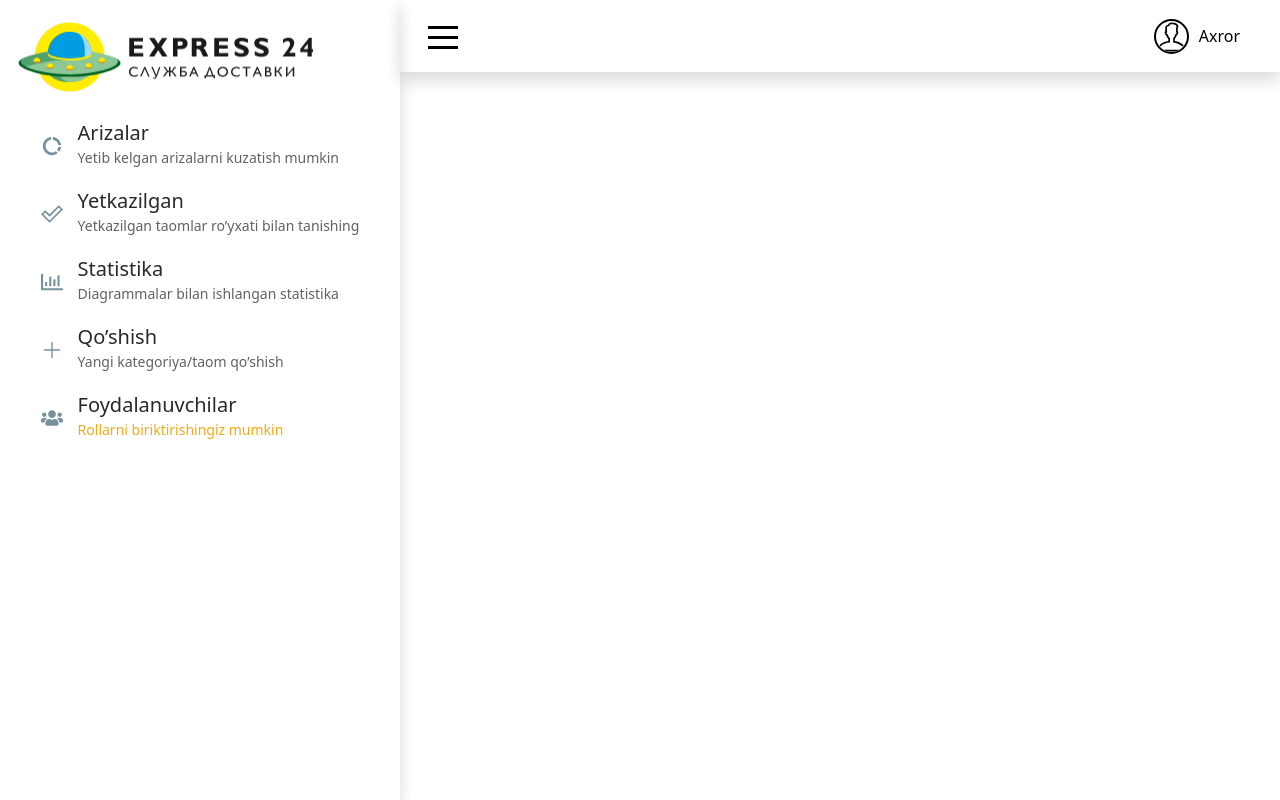
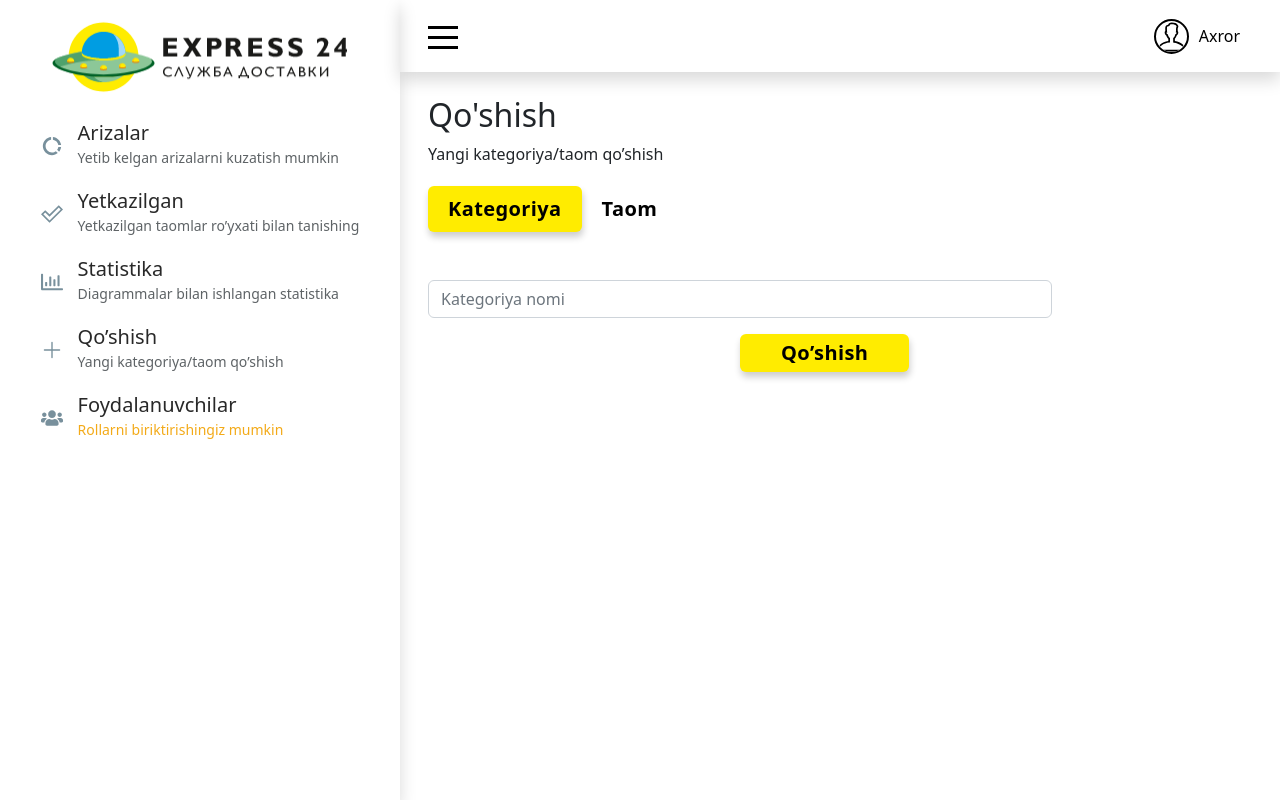
Before and after one commit to sanjar726527/13-14-dars-vazifa, a React (Create React App) app: page /admin/add in a window 1280 px wide. Built offline with nearby package versions, Linux system fonts and the light colour scheme.

Commit message:
five commit

```diff
--- /dev/null
+++ b/src/GlobalWrapper.js
@@ -0,0 +1,7 @@
+import styled from 'styled-components';
+
+const GlobalWrapper = styled.section`
+
+`;
+
+export default GlobalWrapper;
--- a/src/index.js
+++ b/src/index.js
@@ -4,12 +4,15 @@ import "bootstrap/dist/css/bootstrap.css";
 import App from "./App";
 import { BrowserRouter } from "react-router-dom";
 import { ContextProvider } from "./context/context";
+import GlobalWrapper from './GlobalWrapper';
 
 const root = ReactDOM.createRoot(document.getElementById("root"));
 root.render(
   <BrowserRouter>
     <ContextProvider>
-      <App />
+      <GlobalWrapper>
+        <App />
+      </GlobalWrapper>
     </ContextProvider>
   </BrowserRouter>
 );
--- a/src/pages/AdminPage/AdminPageWrapper.js
+++ b/src/pages/AdminPage/AdminPageWrapper.js
@@ -2,12 +2,13 @@ import styled from "styled-components";
 
 const AdminPageWrapper = styled.section`
   display: flex;
-  height: 100vh;
+
   aside {
     width: 400px;
+    min-height: 100vh;
     .aside-row {
       display: flex;
-      flex-wrap: wrap;
+      flex-direction: column;
       gap: 20px;
       text-align: center;
       img {
--- a/src/pages/AdminPages/AddPage/AddPageWrapper.js
+++ b/src/pages/AdminPages/AddPage/AddPageWrapper.js
@@ -1,7 +1,49 @@
-import styled from 'styled-components';
+import styled from "styled-components";
 
 const AddPageWrapper = styled.section`
+  padding-bottom: 50px;
+  @media (min-width: 576px) {
+    .col-sm-3 {
+      flex: 0 0 auto;
+      width: 100%;
+    }
+  }
+  .addPage-tabs {
+    margin-top: 20px;
+  }
+  .nav-pills .nav-link.active,
+  .nav-pills .show > .nav-link {
+    background-color: #ffec00;
+    color: black;
+    box-shadow: 1px 5px 7px rgba(0, 0, 0, 0.2);
+    font-size: 20px;
+    font-weight: 600;
+    line-height: 16px;
+    letter-spacing: 0.4px;
+    padding: 15px 20px;
+  }
 
+  .btn {
+    box-shadow: 1px 5px 7px rgba(0, 0, 0, 0.2);
+    font-size: 20px;
+    margin-left: 50%;
+    font-weight: 600;
+    line-height: 16px;
+    letter-spacing: 0.4px;
+    padding: 10px 40px;
+
+    background-color: #ffec00;
+    color: black;
+  }
+
+  .nav-link {
+    color: black;
+    font-size: 20px;
+    font-weight: 600;
+    line-height: 16px;
+    letter-spacing: 0.4px;
+    padding: 15px 20px;
+  }
 `;
 
 export default AddPageWrapper;
--- a/src/pages/AdminPages/AddPage/index.js
+++ b/src/pages/AdminPages/AddPage/index.js
@@ -1,10 +1,86 @@
 import React from "react";
+import { Col, Form, Nav, Row, Tab } from "react-bootstrap";
 import AddPageWrapper from "./AddPageWrapper";
 
 export const AddPage = () => {
-  return <AddPageWrapper>
-    <div className="container">
-
-    </div>
-  </AddPageWrapper>;
+  return (
+    <AddPageWrapper>
+      <div className="container">
+        <div className="addPage-column">
+          <div className="addPage-title">
+            <h2>Qo'shish</h2>
+            <span>Yangi kategoriya/taom qo’shish </span>
+          </div>
+          <div className="addPage-tabs">
+            <Tab.Container id="left-tabs-example" defaultActiveKey="first">
+              <Row>
+                <Col sm={3}>
+                  <Nav variant="pills" className="flex-row">
+                    <Nav.Item>
+                      <Nav.Link eventKey="first">Kategoriya</Nav.Link>
+                    </Nav.Item>
+                    <Nav.Item>
+                      <Nav.Link eventKey="second">Taom</Nav.Link>
+                    </Nav.Item>
+                  </Nav>
+                </Col>
+                <Col sm={9}>
+                  <Tab.Content>
+                    <Tab.Pane eventKey="first">
+                      <Form>
+                        <Form.Group
+                          className="mt-5 mb-3"
+                          controlId="exampleForm.ControlInput1"
+                        >
+                          <Form.Control
+                            type="email"
+                            placeholder="Kategoriya nomi"
+                          />
+                        </Form.Group>
+                      </Form>
+                      <button className="btn">Qo’shish</button>
+                    </Tab.Pane>
+                    <Tab.Pane eventKey="second">
+                      <Form>
+                        <Form.Group
+                          className="my-3 d-flex gap-3"
+                          controlId="exampleForm.ControlInput1"
+                        >
+                          <Form.Control type="text" placeholder="Rasmga yo’l" />
+                          <Form.Control type="text" placeholder="Taom nomi" />
+                        </Form.Group>
+                        <Form.Group
+                          className="mb-3"
+                          controlId="exampleForm.ControlTextarea1"
+                        >
+                          <Form.Control
+                            as="textarea"
+                            placeholder="Ta’rif"
+                            rows={3}
+                          />
+                        </Form.Group>
+                        <Form.Group
+                          className="my-5 d-flex gap-3"
+                          controlId="exampleForm.ControlInput1"
+                        >
+                          <Form.Control type="text" placeholder="Narxi" />
+                          <Form.Select aria-label="Default select example">
+                            <option>Kategoriya</option>
+                            <option value="1">One</option>
+                            <option value="2">Two</option>
+                            <option value="3">Three</option>
+                          </Form.Select>
+                        </Form.Group>
+                      </Form>
+                      <button className="btn">Qo’shish</button>
+                    </Tab.Pane>
+                  </Tab.Content>
+                </Col>
+              </Row>
+            </Tab.Container>
+          </div>
+        </div>
+      </div>
+    </AddPageWrapper>
+  );
 };
--- a/src/pages/AdminPages/UsersPage/UsersPageWrapper.js
+++ b/src/pages/AdminPages/UsersPage/UsersPageWrapper.js
@@ -14,6 +14,7 @@ const UsersPageWrapper = styled.section`
       color: #5e6366;
     }
   }
+
   .applications-table {
     .all-price {
       display: flex;
--- a/src/pages/AdminPages/UsersPage/index.js
+++ b/src/pages/AdminPages/UsersPage/index.js
@@ -1,10 +1,15 @@
 import React from "react";
-import { Table } from "react-bootstrap";
+import { useState } from "react";
+import { Button, Form, Modal, Table } from "react-bootstrap";
 import { FiEdit } from "react-icons/fi";
 import { RiDeleteBin5Line } from "react-icons/ri";
 import UsersPageWrapper from "./UsersPageWrapper";
 
 export const UsersPage = () => {
+  const [show, setShow] = useState(false);
+
+  const handleClose = () => setShow(false);
+  const handleShow = () => setShow(true);
   return (
     <UsersPageWrapper>
       <div className="container">
@@ -30,9 +35,9 @@ export const UsersPage = () => {
                 <td>+998 97 888 10 27</td>
                 <td>admin</td>
                 <td colSpan={2}>
-                  <button className="btn">
+                  <Button variant="outline" onClick={handleShow}>
                     <FiEdit size={22} />
-                  </button>
+                  </Button>
                   <button className="btn">
                     <RiDeleteBin5Line fill="red" size={22} />
                   </button>
@@ -44,9 +49,9 @@ export const UsersPage = () => {
                 <td>+998 97 888 12 35</td>
                 <td>yetkazuvchi</td>
                 <td colSpan={2}>
-                  <button className="btn">
+                  <Button variant="outline" onClick={handleShow}>
                     <FiEdit size={22} />
-                  </button>
+                  </Button>
                   <button className="btn">
                     <RiDeleteBin5Line fill="red" size={22} />
                   </button>
@@ -58,9 +63,9 @@ export const UsersPage = () => {
                 <td>+998 93 234 10 23</td>
                 <td>yetkazuvchi</td>
                 <td colSpan={2}>
-                  <button className="btn">
+                  <Button variant="outline" onClick={handleShow}>
                     <FiEdit size={22} />
-                  </button>
+                  </Button>
                   <button className="btn">
                     <RiDeleteBin5Line fill="red" size={22} />
                   </button>
@@ -72,9 +77,9 @@ export const UsersPage = () => {
                 <td>+998 90 375 67 15</td>
                 <td>yetkazuvchi</td>
                 <td colSpan={2}>
-                  <button className="btn">
+                  <Button variant="outline" onClick={handleShow}>
                     <FiEdit size={22} />
-                  </button>
+                  </Button>
                   <button className="btn">
                     <RiDeleteBin5Line fill="red" size={22} />
                   </button>
@@ -88,6 +93,27 @@ export const UsersPage = () => {
           </div>
         </div>
       </div>
+      <Modal show={show} centered onHide={handleClose}>
+        <Modal.Header closeButton>
+          <Modal.Title>Foydalanuvchi uchun rol tanglang</Modal.Title>
+        </Modal.Header>
+        <Modal.Body>
+          <Form.Select aria-label="Default select example">
+            <option>yetkazuvchi</option>
+            <option value="1">One</option>
+            <option value="2">Two</option>
+            <option value="3">Three</option>
+          </Form.Select>
+        </Modal.Body>
+        <Modal.Footer className="justify-content-center">
+          <button className="btn btn-danger" onClick={handleClose}>
+            Bekor qilish
+          </button>
+          <button className="btn btn-warning" onClick={handleClose}>
+            Saqlash
+          </button>
+        </Modal.Footer>
+      </Modal>
     </UsersPageWrapper>
   );
 };
```
